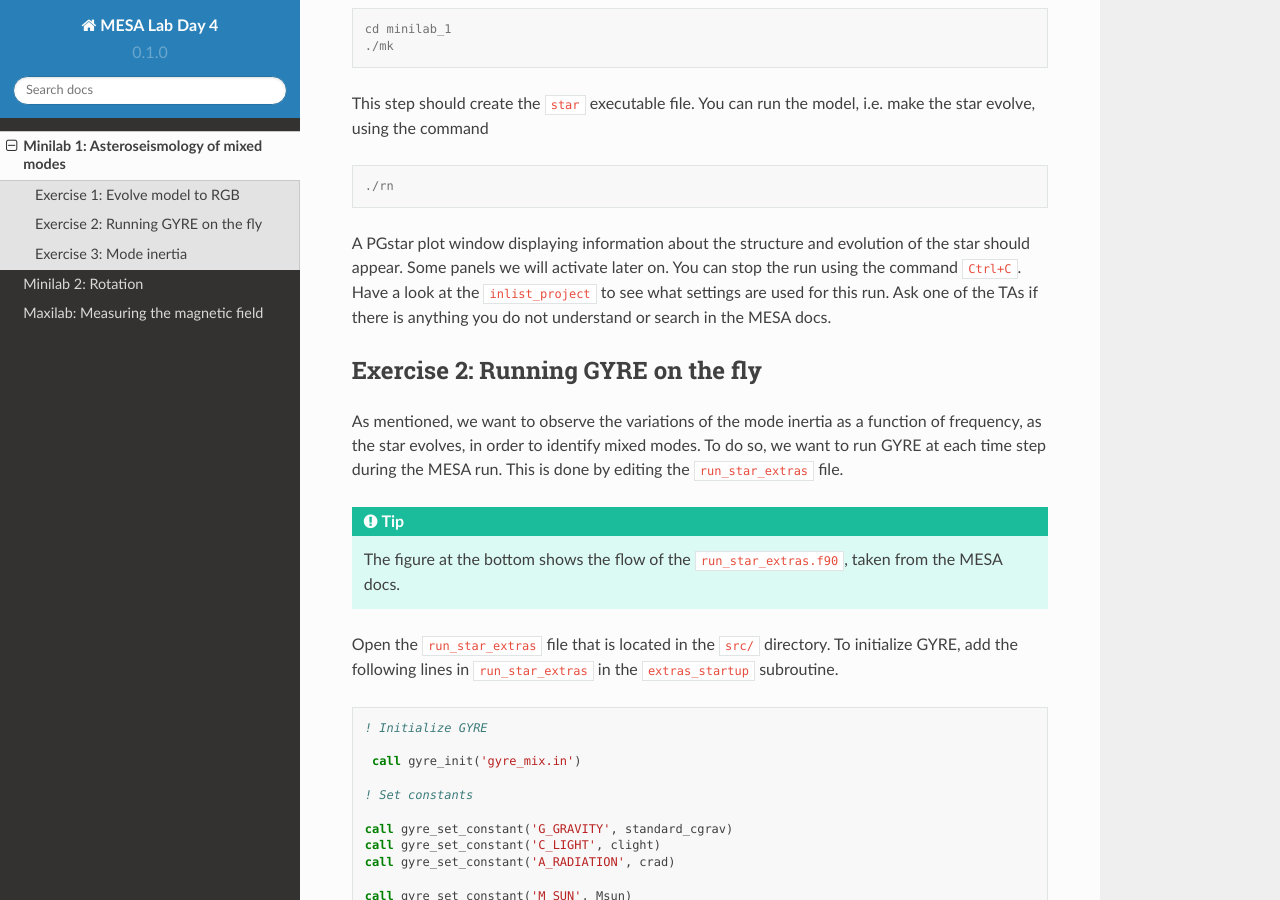
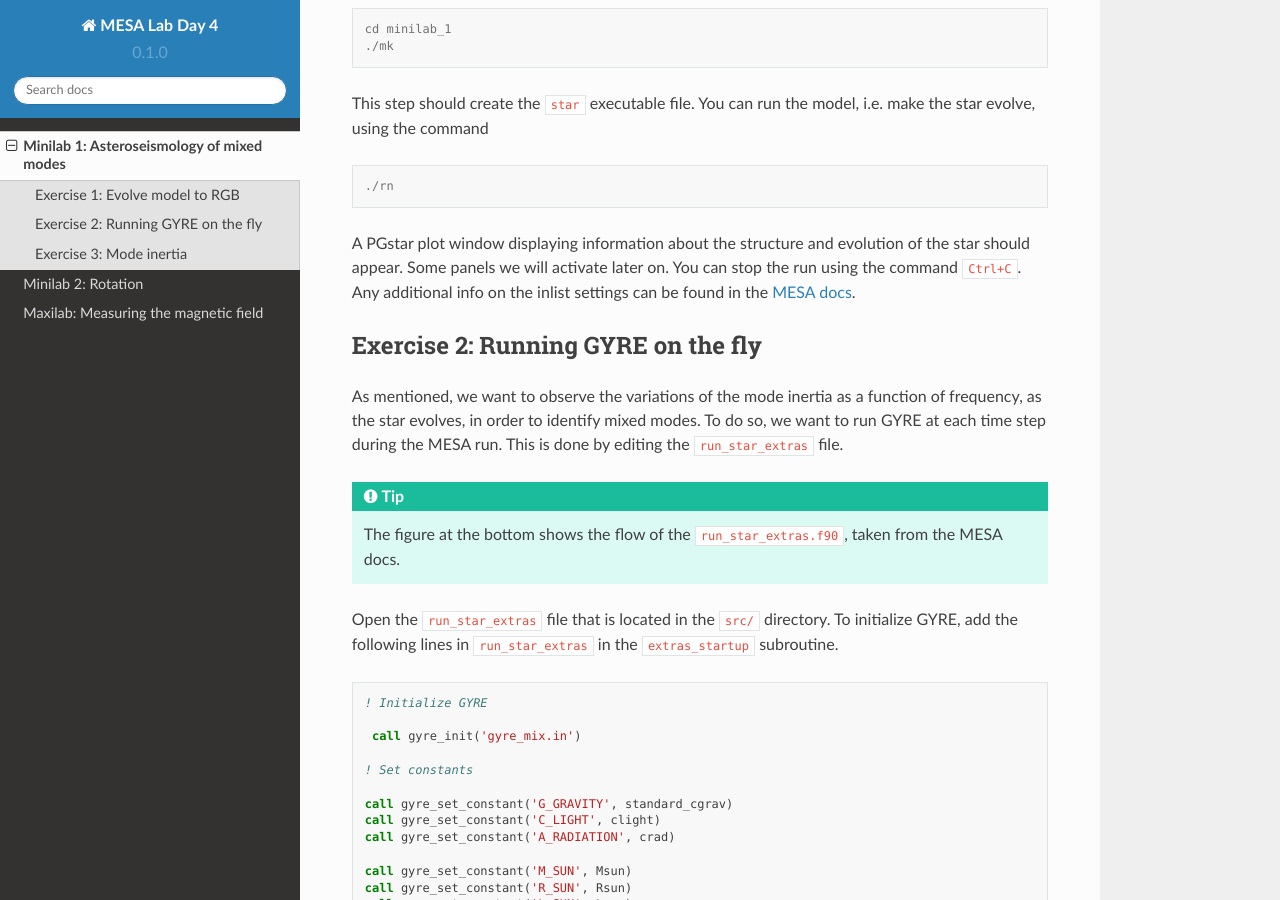
Before and after one commit to mesa-summer-school-2023/mesa-school-bugnet, a Sphinx documentation site: the page built from docs/minilab1.rst, in a window 1280 px wide and 900 px high, scrolled down 1623 px. Built offline with Sphinx 7.4.7 and the Read the Docs theme 2.0.0, drawn with Linux system fonts in a browser that asks for light colours.

Commit message:
Update minilab1.rst

```diff
--- a/docs/minilab1.rst
+++ b/docs/minilab1.rst
@@ -45,7 +45,7 @@ This step should create the ``star`` executable file. You can run the model, i.e
     ./rn
 
 A PGstar plot window displaying information about the structure and evolution of the star should appear. Some panels we will activate later on. You can stop the run using the command ``Ctrl+C``.
-Have a look at the ``inlist_project`` to see what settings are used for this run. Ask one of the TAs if there is anything you do not understand or search in the MESA docs.
+Any additional info on the inlist settings can be found in the `MESA docs <https://docs.mesastar.org/en/latest/>`__.
 
 Exercise 2: Running GYRE on the fly
 --------
```
